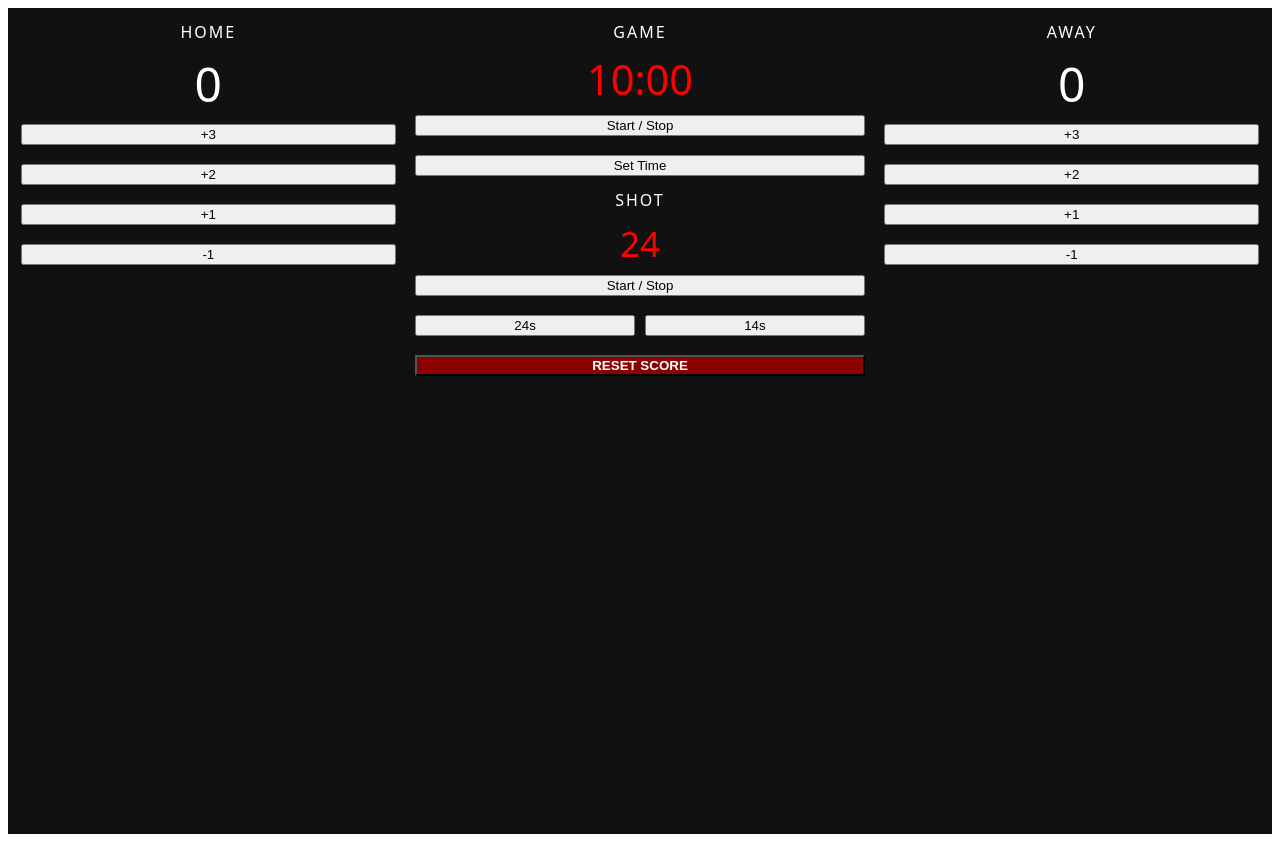
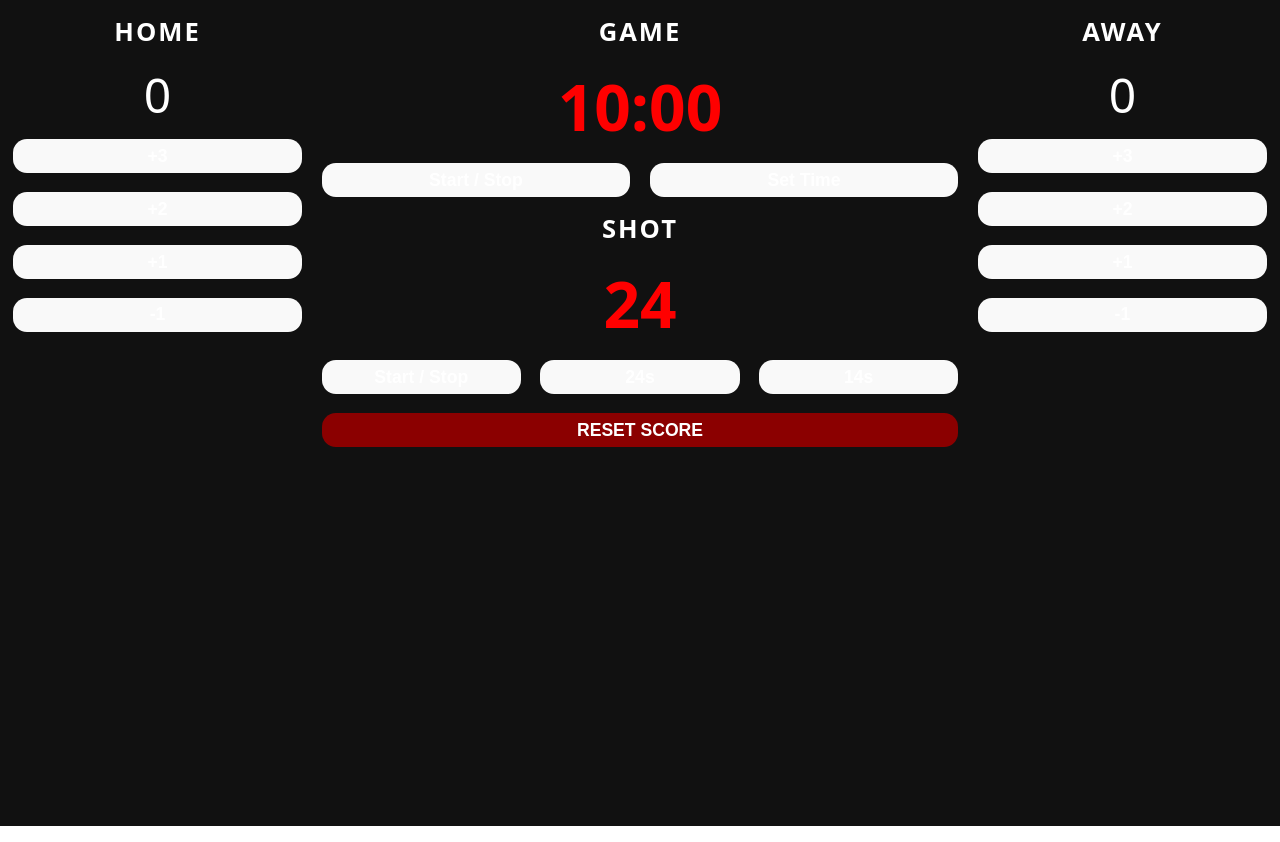
Before and after one commit to paulnikolaus/basketball-scoreboard-pwa, a React (Vite) app: page / in a window 1280 px wide. Built offline with nearby package versions, Linux system fonts and the light colour scheme.

Commit message:
Feature/UI Improvements (#2)
* Improved UI

* more UI improvements

* even more UI improvements

* chore: release v1.2.0

```diff
--- a/package.json
+++ b/package.json
@@ -1,7 +1,7 @@
 {
   "name": "basketball-scoreboard",
   "private": true,
-  "version": "1.1.0",
+  "version": "1.2.0",
   "type": "module",
   "engines": {
     "node": ">=18 <=24",
--- a/src/App.css
+++ b/src/App.css
@@ -41,7 +41,7 @@
 }
 
 .center-column {
-  flex: 1.2;
+  flex: 2.2;
   display: flex;
   flex-direction: column;
   height: 100%;
@@ -53,3 +53,83 @@
     gap: 0.8rem; /* compact but not cramped */
   }
 }
+
+/* =============================
+   Section Titles
+   ============================= */
+
+.section-title {
+  letter-spacing: 2px;
+  font-weight: 700;
+  text-align: center;
+
+  /* Responsive scaling */
+  font-size: clamp(0.9rem, 2.5vw, 1.6rem);
+}
+
+/* =============================
+   Clock Display
+   ============================= */
+
+.game-clock {
+  font-size: clamp(2.5rem, 6vw, 4rem);
+  font-weight: 800;
+}
+
+.shot-clock {
+  font-size: clamp(2.5rem, 6vw, 4rem);
+  font-weight: 700;
+}
+
+/* =============================
+   Game Controls Layout
+   ============================= */
+
+.game-controls {
+  display: grid;
+  gap: 1.2rem;
+  grid-template-columns: 1fr; /* portrait default */
+}
+
+/* Landscape mode */
+@media (orientation: landscape) {
+  .game-controls {
+    grid-template-columns: 1fr 1fr;
+  }
+}
+
+/* =============================
+   Shot Controls Layout
+   ============================= */
+
+.shot-controls {
+  display: grid;
+  gap: 1.2rem;
+}
+
+/* Portrait (default) */
+.shot-controls {
+  grid-template-columns: 1fr 1fr;
+}
+
+/* Make Start/Stop span full width in portrait */
+.shot-controls button:first-child {
+  grid-column: span 2;
+}
+
+/* Landscape layout */
+@media (orientation: landscape) {
+  .shot-controls {
+    grid-template-columns: repeat(3, 1fr);
+  }
+
+  /* In landscape, Start no longer spans */
+  .shot-controls button:first-child {
+    grid-column: span 1;
+  }
+}
+
+/* Add spacing below shot controls */
+.shot-controls {
+  margin-bottom: 1.2rem;
+}
--- a/src/App.tsx
+++ b/src/App.tsx
@@ -60,7 +60,7 @@ function App() {
           height: "100%", // critical
         }}
       >
-        <div style={{ textAlign: "center", letterSpacing: "2px" }}>HOME</div>
+        <div className="section-title">HOME</div>
 
         <div
           style={{
@@ -107,27 +107,16 @@ function App() {
       <div className="center-column">
         {/* -------- GAME SECTION -------- */}
         <div style={{ textAlign: "center" }}>
-          <div style={{ letterSpacing: "2px" }}>GAME</div>
+          <div className="section-title">GAME</div>
 
           <div
-            style={{
-              fontSize: "2.6rem",
-              margin: "0.5rem 0",
-
-              /* 👇 Dynamic color */
-              color: gameColor,
-            }}
+            className="game-clock"
+            style={{ margin: "0.5rem 0", color: gameColor }}
           >
             {formatGameTime(state.gameClock)}
           </div>
 
-          <div
-            style={{
-              display: "flex",
-              flexDirection: "column",
-              gap: "1.2rem",
-            }}
-          >
+          <div className="game-controls">
             <button
               onClick={() =>
                 dispatch({
@@ -156,29 +145,18 @@ function App() {
 
         {/* -------- SHOT SECTION -------- */}
         <div style={{ textAlign: "center" }}>
-          <div style={{ letterSpacing: "2px" }}>SHOT</div>
+          <div className="section-title">SHOT</div>
 
           <div
-            style={{
-              fontSize: "2.2rem",
-              margin: "0.5rem 0",
-
-              /* 👇 Dynamic color */
-              color: shotColor,
-            }}
+            className="shot-clock"
+            style={{ margin: "0.5rem 0", color: shotColor }}
           >
             {formatShotClock(state.shotClock)}
           </div>
           {/**
            * Start / Stop shot clock toggle
            */}
-          <div
-            style={{
-              display: "flex",
-              flexDirection: "column",
-              gap: "1.2rem",
-            }}
-          >
+          <div className="shot-controls">
             <button
               onClick={() =>
                 dispatch({
@@ -191,46 +169,25 @@ function App() {
               Start / Stop
             </button>
 
-            {/**
-             * Horizontal row containing quick shot clock resets.
-             * This row is ONLY for 24s and 14s.
-             */}
-            <div style={{ display: "flex", gap: "0.6rem" }}>
             <button
-                style={{ flex: 1 }}
-                onClick={() =>
-                  dispatch({ type: "SET_SHOT_CLOCK", seconds: 24 })
-                }
+              onClick={() => dispatch({ type: "SET_SHOT_CLOCK", seconds: 24 })}
             >
               24s
             </button>
 
             <button
-                style={{ flex: 1 }}
-                onClick={() =>
-                  dispatch({ type: "SET_SHOT_CLOCK", seconds: 14 })
-                }
+              onClick={() => dispatch({ type: "SET_SHOT_CLOCK", seconds: 14 })}
             >
               14s
             </button>
           </div>
 
-            {/**
-             * Reset score button.
-             * Important: This is OUTSIDE the horizontal row,
-             * so it stacks vertically below it.
-             */}
           <button
-              style={{
-                backgroundColor: "#8b0000",
-                color: "white",
-                fontWeight: "bold",
-              }}
+            className="danger"
             onClick={() => dispatch({ type: "RESET_SCORE" })}
           >
             RESET SCORE
           </button>
-          </div>
         </div>
       </div>
 
@@ -243,7 +200,7 @@ function App() {
           height: "100%", // critical
         }}
       >
-        <div style={{ textAlign: "center", letterSpacing: "2px" }}>AWAY</div>
+        <div className="section-title">AWAY</div>
 
         <div
           style={{
--- a/src/index.css
+++ b/src/index.css
@@ -37,16 +37,25 @@ h1 {
 
 /* Base button styling for mobile ergonomics */
 button {
-  flex-grow: 1;     /* grow vertically inside column */
   width: 100%;
+  flex: 0 0 auto;
 
-  font-size: 1.6rem;
+  font-size: 1.1rem; /* slightly smaller text */
   font-weight: 600;
+
+  padding: 0.4rem 0; /* slightly less vertical height */
 
   border-radius: 14px;
   border: none;
   background-color: #2a2a2a;
   color: white;
+}
+
+@media (orientation: portrait) {
+  button {
+    font-size: 1.3rem;
+    padding: 0.6rem 0;
+  }
 }
 
 button:active {
@@ -62,6 +71,23 @@ button:focus-visible {
   outline: 4px auto -webkit-focus-ring-color;
 }
 
+/* =============================
+   Destructive / Danger Button
+   ============================= */
+
+button.danger {
+  background-color: #8b0000; /* dark red */
+  color: white;
+}
+
+button.danger:hover {
+  background-color: #a00000;
+}
+
+button.danger:active {
+  background-color: #6f0000;
+}
+
 @media (prefers-color-scheme: light) {
   :root {
     color: #213547;
```
Also changed, not shown: src/main.tsx (+8 -5 lines). Lines whose indentation alone changed are shown as unchanged.
